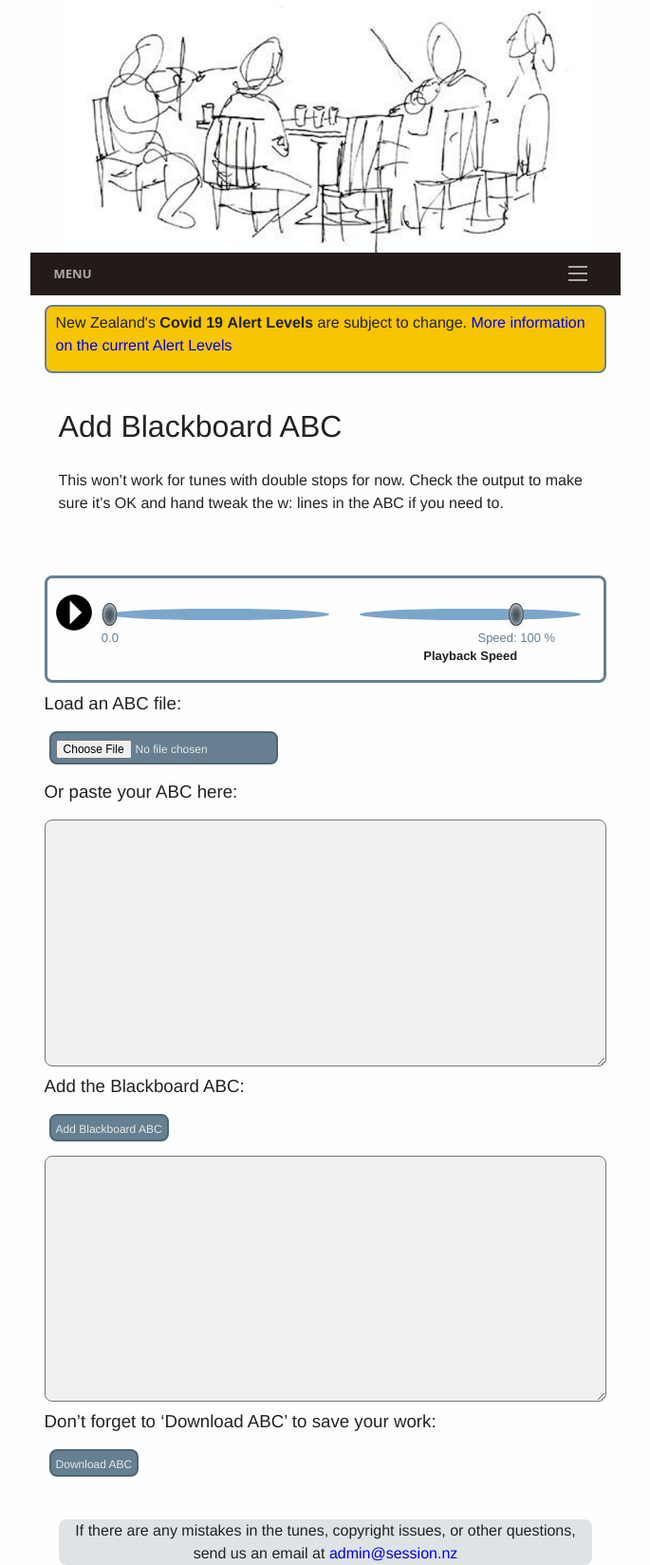
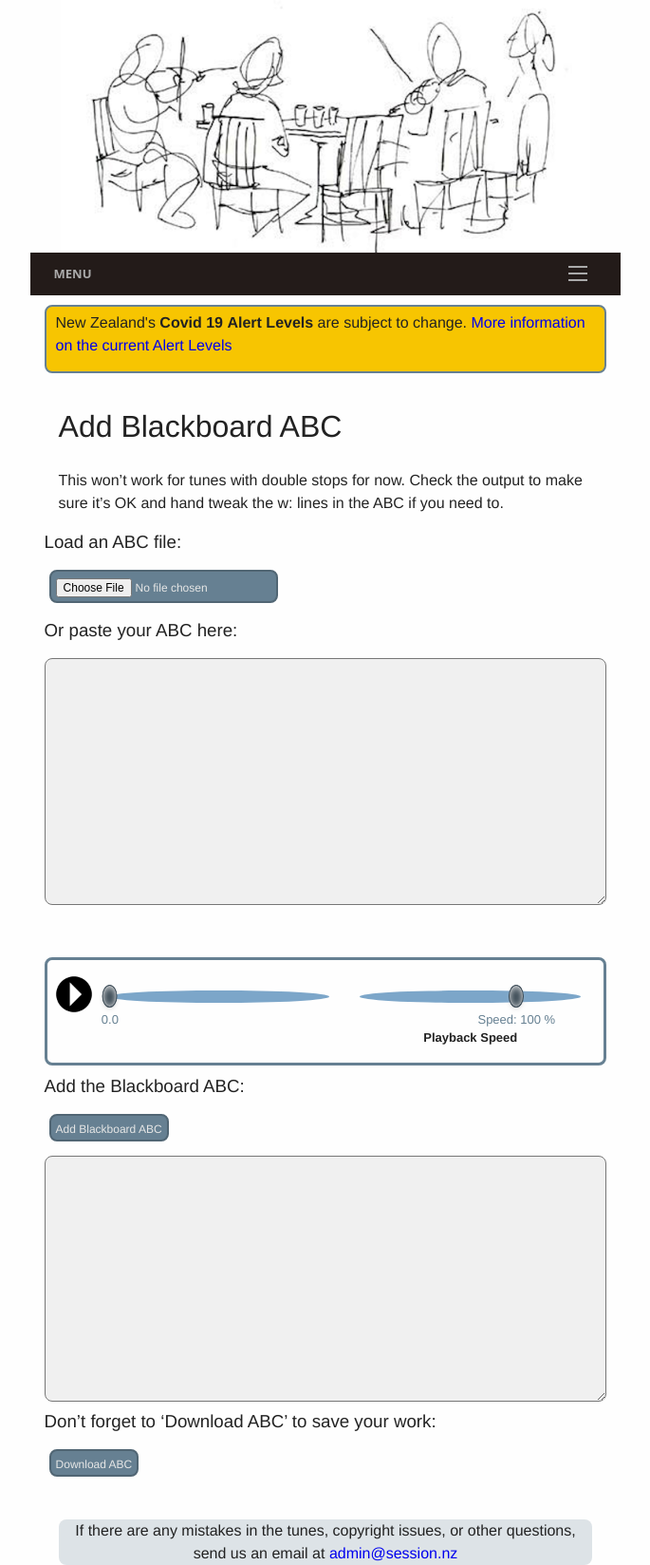
Before and after one commit to slow-session/dev.session.nz, a Jekyll site: the page built from toolBox/addBlackboardABC.md, in a window 1280 px wide. Shown: the whole page at 95% size, without its empty margins (297-982 px from the left). Built offline with Jekyll 4.4.1, drawn with Linux system fonts in a browser that asks for light colours; some of the changed lines change nothing that is shown.

Commit message:
modified:   toolBox/addBlackboardABC.md

```diff
--- a/toolBox/addBlackboardABC.md
+++ b/toolBox/addBlackboardABC.md
@@ -6,16 +6,6 @@ permalink: /addBlackboardABC/
 This won't work for tunes with double stops for now. Check the output to make sure it's OK
 and hand tweak the w: lines in the ABC if you need to.
 
-<div class="row">
-    <!-- Draw the dots -->
-    <div class="output">
-        <div id="abcPaper" class="abcPaper"></div>
-    </div>
-
-    <!-- Controls for ABC player -->
-    <div id="ABCplayer"></div>
-</div>
-<!-- Group the input and controls for ABC-->
 <div class="row">
     <h3>Load an ABC file:</h3>
     <input type="file" id="files" class='filterButton' name="files[]" accept=".abc" />
@@ -30,6 +20,16 @@ and hand tweak the w: lines in the ABC if you need to.
     <!-- Show ABC errors -->
     <div id='warnings'></div>
 </div>
+<div class="row">
+    <!-- Draw the dots -->
+    <div class="output">
+        <div id="abcPaper" class="abcPaper"></div>
+    </div>
+
+    <!-- Controls for ABC player -->
+    <div id="ABCplayer"></div>
+</div>
+<!-- Group the input and controls for ABC-->
 <div class="row">
 <!-- Add the Blackboard ABC-->
     <h3>Add the Blackboard ABC:</h3>
@@ -94,7 +94,6 @@ function handleABCFileSelect(evt) {
             // Show the dots
             textAreaABC.value = this.result;
 
-            // Display the ABC in the textbox as dots
             let abc_editor = new window.ABCJS.Editor("textAreaABC", { paper_id: "abcPaper", warnings_id:"abcWarnings", render_options: {responsive: 'resize'}, indicate_changed: "true" });
 
             // stop tune currently playing if needed
@@ -110,29 +109,14 @@ function handleABCFileSelect(evt) {
     }
 }
 function addBlackboardABC(abcText) {
+    abcText = abcText.match(/^(?![IV]:).+$/gm).join('\n');
 
-    textAreaABCplus.value = getHeader(abcText) + '\n';
+    textAreaABCplus.value = getHeader(abcText) + '\n';;
 
     let notes = getNotes(abcText);
     let lines = notes.split(/[\r\n]+/).map(line => line.trim());
 
     lines.forEach (addTextToLine);
-}
-
-function getHeader(tuneABC) {
-    const lines = tuneABC.split(/[\r\n]+/).map(line => line.trim());
-    const keyIdx = lines.findIndex(line => line.match(KEY_LINE_PATTERN));
-    if (keyIdx < 0) {
-        return '';
-    } else {
-        return lines.splice(0, keyIdx + 1).join('\n').trim();
-    }
-}
-
-function getNotes(tuneABC) {
-    const lines = tuneABC.split(/[\r\n]+/).map(line => line.trim());
-    const keyIdx = lines.findIndex(line => line.match(KEY_LINE_PATTERN));
-    return lines.splice(keyIdx + 1, lines.length).join('\n').trim();
 }
 
 function addTextToLine(value) {
@@ -149,7 +133,7 @@ function addTextToLine(value) {
     // strip out the chords
     wLine = wLine.replace(/"[A-Ga-z]*"/g, '');
     // strip the accidentals and other meta chars
-    wLine = wLine.replace(/[\^=_\/\,~:(]/g, '');
+    wLine = wLine.replace(/[\^=_\/\,~:(%]/g, '');
 
     wLine = wLine.split('').join(' ');
     wLine = wLine.replace(/\s\s+/g, ' ');
```
